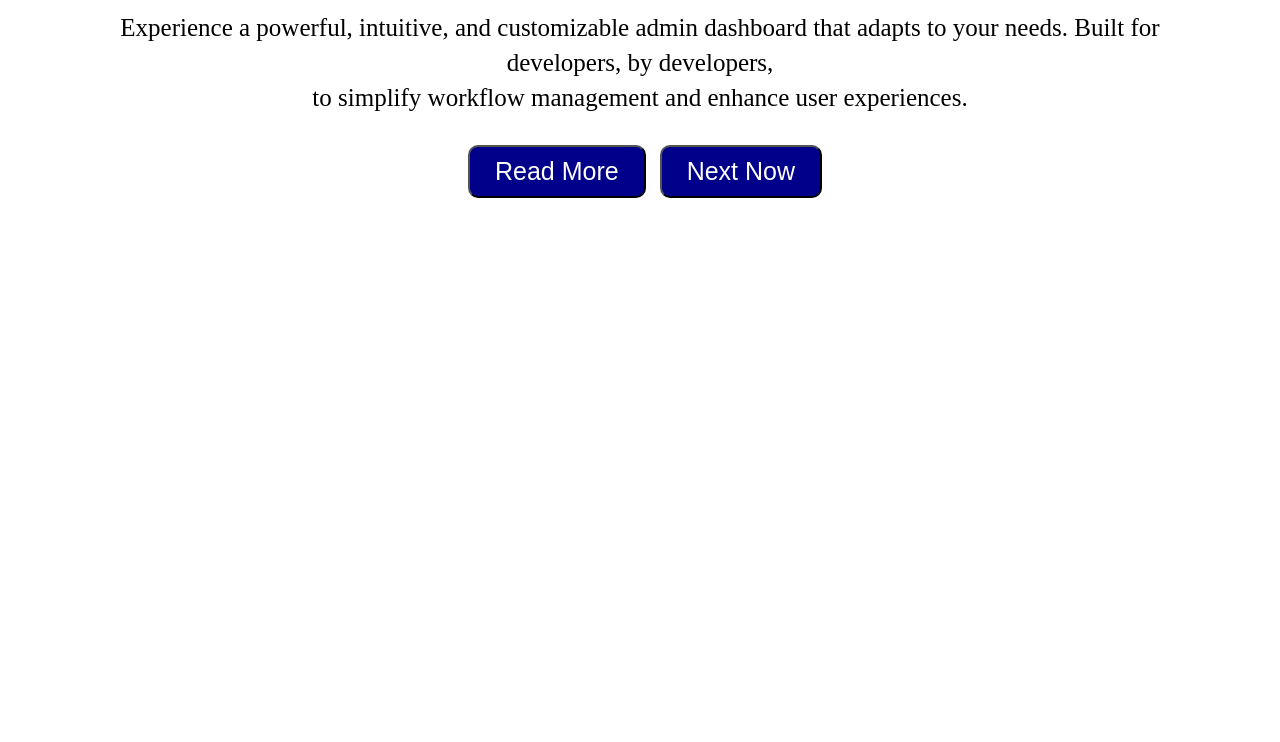
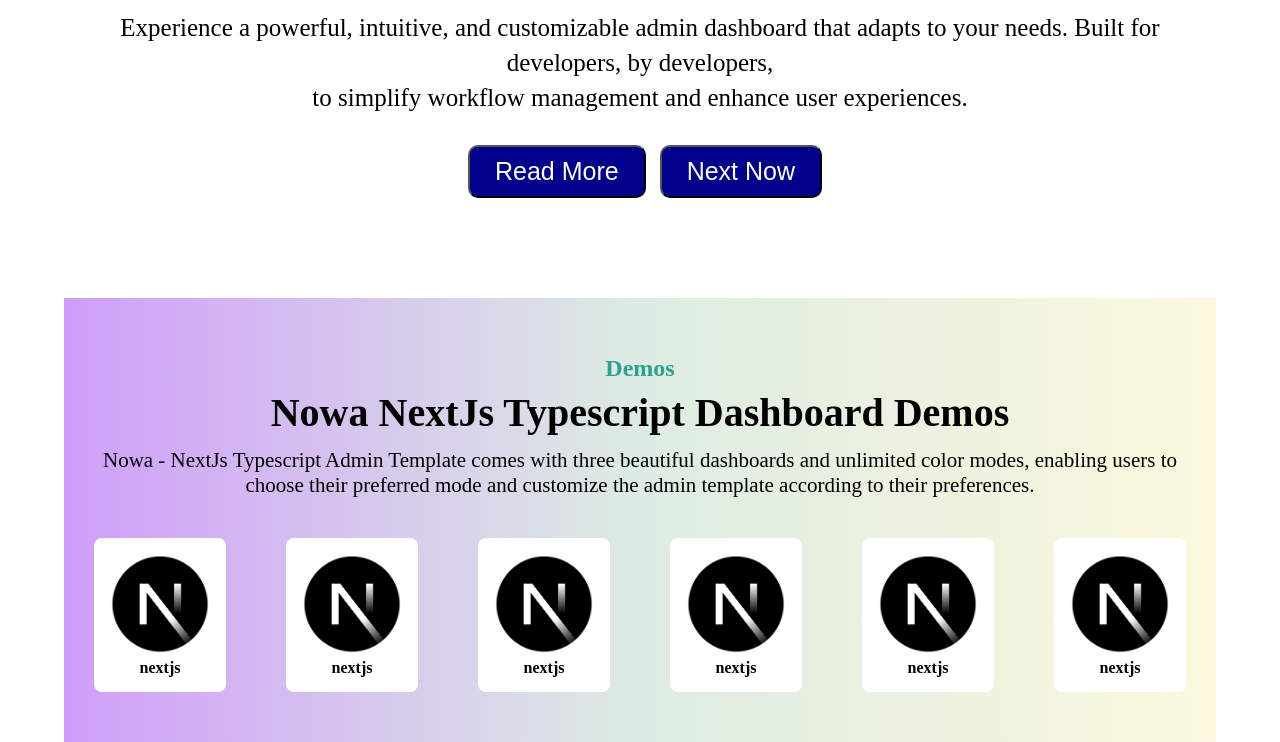
Before and after one commit to Mosarof-Hossen/css-practice, a plain HTML site: page index.html in a window 1280 px wide. Shown: the part 394-1136 px from the top of the page. Before the commit the page ends 800 px from the top, so only its background shows below. Drawn offline with Linux system fonts and the light colour scheme.

Commit message:
some section added

```diff
--- a/index.html
+++ b/index.html
@@ -48,6 +48,45 @@
             </div>
         </div>
        </section>
+       <!-- hero-section-end -->
+        <!-- demo-section-start -->
+         <section>
+            <div class="container">
+                <div class="demo">
+                    <h3 class="demo-heading-3">Demos</h3>
+                    <h1 class="demo-heading-1">Nowa NextJs Typescript Dashboard Demos</h1>
+                    <p class="demo-paragraph">Nowa - NextJs Typescript Admin Template comes with three beautiful dashboards and unlimited color modes, enabling users to choose their preferred mode and customize the admin template according to their preferences.</p>
+                    <div class="demo-crad">
+                        <div class="demo1">
+                            <img src="./image/next js.png" alt="image-nextjs">
+                            <h4>nextjs</h4>
+                        </div>
+                        <div class="demo1">
+                            <img src="./image/next js.png" alt="image-nextjs">
+                            <h4>nextjs</h4>
+                        </div>
+                        <div class="demo1">
+                            <img src="./image/next js.png" alt="image-nextjs">
+                            <h4>nextjs</h4>
+                        </div>
+                        <div class="demo1">
+                            <img src="./image/next js.png" alt="image-nextjs">
+                            <h4>nextjs</h4>
+                        </div>
+                        <div class="demo1">
+                            <img src="./image/next js.png" alt="image-nextjs">
+                            <h4>nextjs</h4>
+                        </div>
+                        <div class="demo1">
+                            <img src="./image/next js.png" alt="image-nextjs">
+                            <h4>nextjs</h4>
+                        </div>
+
+                    </div>
+
+                </div>
+            </div>
+         </section>
 
 
 
--- a/style.css
+++ b/style.css
@@ -92,3 +92,43 @@
     margin-top: 30px;
     margin-left: 10px;
 }
+/* hero-section-end */
+/* demo-section-start */
+.demo{
+    text-align: center;
+    padding: 50px 0;
+    background: linear-gradient(90deg, rgba(130, 5, 240, 0.39) 0%, rgba(57, 143, 91, 0.171) 50%, rgba(237, 221, 83, 0.199) 100%);
+}
+.demo-heading-3{
+    font-size: 24px;
+    color: #2ba18f;
+    line-height: 40px;
+}
+.demo-heading-1{
+    font-size: 40px;
+    line-height: 50px;
+
+}
+.demo-paragraph{
+    font-size: 21px;
+    width: 1100px;
+    margin: auto;
+    line-height: 25px;
+    margin-top: 10px;
+}
+/* demo-crad */
+.demo-crad{
+    display: flex;
+    justify-content: center;
+}
+.demo1{
+    background-color: #ffffff;
+    width: 150px;
+    padding: 15px;
+    border-radius: 8px;
+    margin: 0 30px;
+    margin-top: 40px;
+}
+.demo1 img{
+    width: 100%;
+}
```
Also changed, not shown: image/next js.png (added), image/typescript.png (added).
